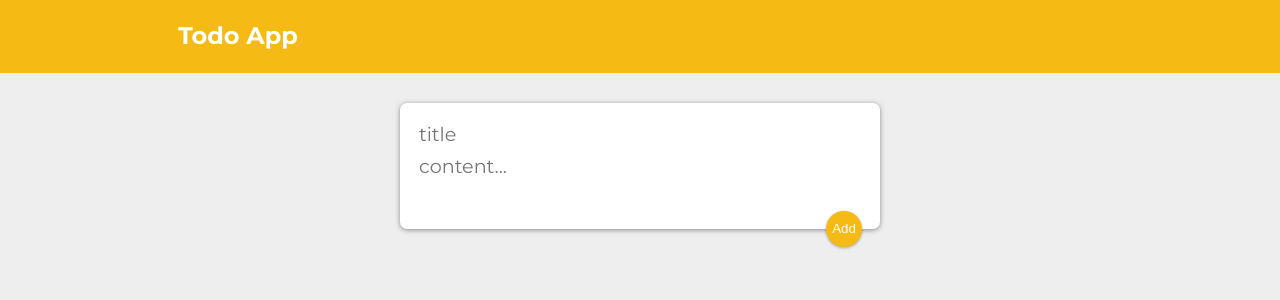
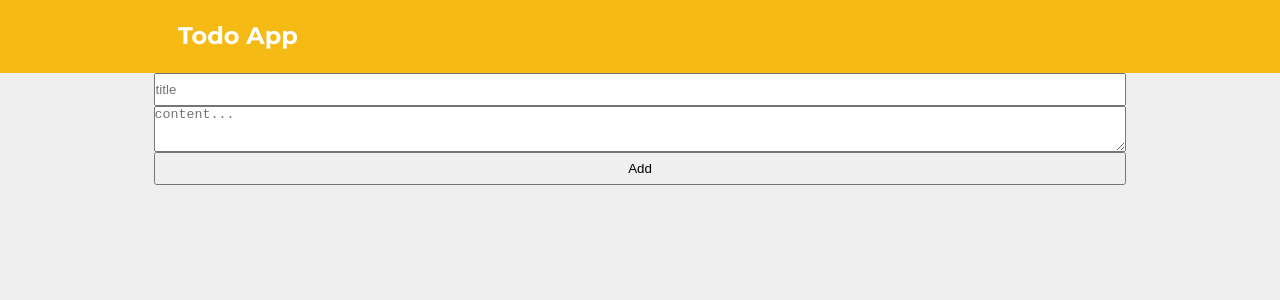
Before and after one commit to Semiteagain/Testing-ground, a React (Create React App) app: page / in a window 1280 px wide. Shown: the top 300 px of the page. Built offline with nearby package versions, Linux system fonts and the light colour scheme.

Commit message:
checking grd css

```diff
--- a/src/component/createnotes/CreateNotes.jsx
+++ b/src/component/createnotes/CreateNotes.jsx
@@ -24,7 +24,8 @@ const CreateNotes = (props) => {
   }
 
   return (
-    <form>
+
+    <form className="container form__container">
       <input
         onChange={handleChange}
         type="text"
--- a/src/component/createnotes/createNotes.css
+++ b/src/component/createnotes/createNotes.css
@@ -1,4 +1,4 @@
-form {
+/* form {
     position: relative;
     width: 480px;
     margin: 30px auto 20px auto;
@@ -31,3 +31,13 @@ form {
     cursor: pointer;
     outline: none;
   }
+   */
+
+
+
+   .form__container {
+    height: 7rem;
+    background: var(--color-white);
+    width: ;
+    display: grid;
+   }
--- a/src/index.css
+++ b/src/index.css
@@ -27,9 +27,9 @@
 
 body {
     font-family: 'Montserrat', sans-serif;
-    background: var(--color-bg);
-    color: var(--color-white);
-    line-height: 1.7;
+   background: var(--color-bg);
+   color: var(--color-white);
+   line-height: 1.7;
 }
 
 .container {
```
